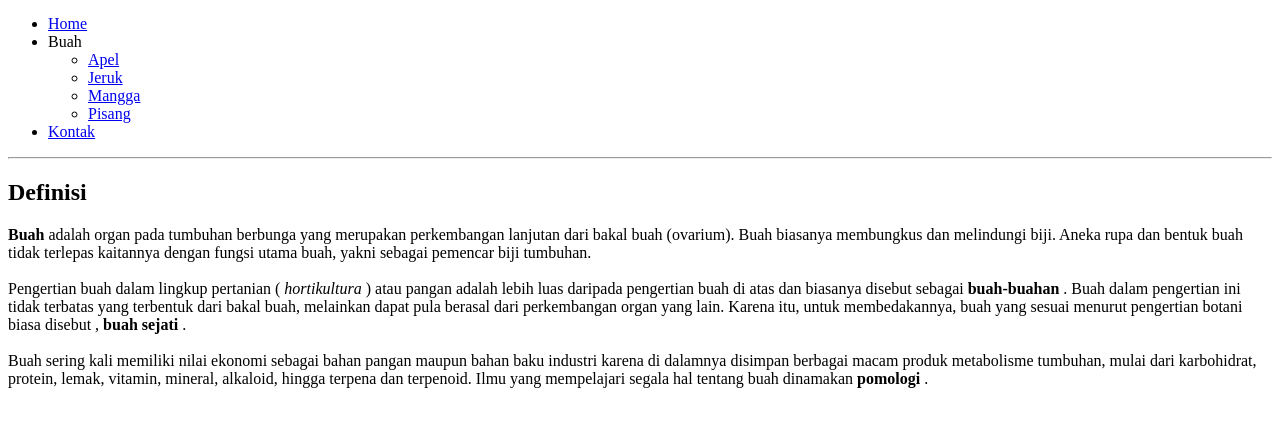
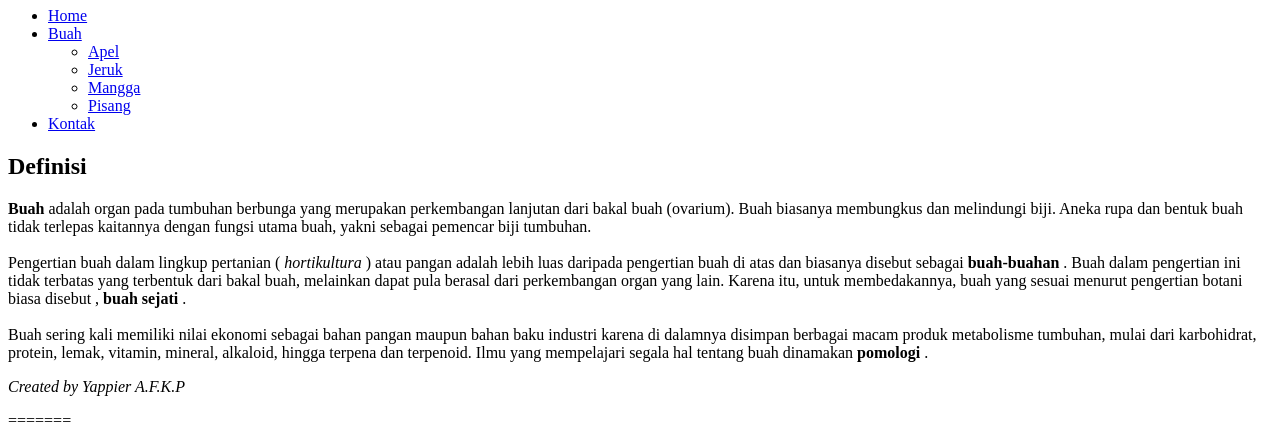
Before and after one commit to YappierUwU/html-css, a plain HTML site: page tugas.html in a window 1280 px wide. Shown: the part 99-544 px from the top of the page. Drawn offline with Linux system fonts and the light colour scheme.

Commit message:
Add files via upload

```diff
--- a/tugas.html
+++ b/tugas.html
@@ -1,3 +1,47 @@
+<<<<<<< HEAD
+<!DOCTYPE html>
+<html lang="en">
+<head>
+    <meta charset="UTF-8">
+    <meta http-equiv="X-UA-Compatible" content="IE=edge">
+    <meta name="viewport" content="width=device-width, initial-scale=1.0">
+    <title>tentangbuah.com - website tentang buah - buahan </title>
+    <link rel="stylesheet" href="style.css">
+</head>
+<body>
+    <div class="wrapper">
+        <div class="content">
+        <header>
+            <img src="image/buah.jpg"  alt="">
+            <h1>tentangbuah.com</h1>
+            <nav>
+            <ul>
+
+            <li><a href="#"> Home</a></li>
+            <li>
+                <a href="#"> Buah </a>
+            <ul class="dropdown">
+                <li><a href="pages/apel.html">Apel </a></li>
+                <li><a href="pages/jeruk.html"> Jeruk</a></li>
+                <li><a href="pages/mangga.html"> Mangga</a></li>
+                <li><a href="pages/pisang.html"> Pisang</a></li>
+            </ul>
+        </li>
+        <li><a href="pages/kontak.html"> Kontak</a></li>
+        </ul>
+        </nav>
+        </header>
+        <section>
+    <h2>Definisi</h2>
+    <p><strong> Buah</strong> adalah organ pada tumbuhan berbunga yang merupakan perkembangan lanjutan dari bakal buah (ovarium). Buah biasanya membungkus dan melindungi biji. Aneka rupa dan bentuk buah tidak terlepas kaitannya dengan fungsi utama buah, yakni sebagai pemencar biji tumbuhan.<br /><br>
+        Pengertian buah dalam lingkup pertanian (<em> hortikultura </em>) atau pangan adalah lebih luas daripada pengertian buah di atas dan biasanya disebut sebagai <strong> buah-buahan </strong>. Buah dalam pengertian ini tidak terbatas yang terbentuk dari bakal buah, melainkan dapat pula berasal dari perkembangan organ yang lain. Karena itu, untuk membedakannya, buah yang sesuai menurut pengertian botani biasa disebut ,<strong> buah sejati </strong>.<br><br>
+        Buah sering kali memiliki nilai ekonomi sebagai bahan pangan maupun bahan baku industri karena di dalamnya disimpan berbagai macam produk metabolisme tumbuhan, mulai dari karbohidrat, protein, lemak, vitamin, mineral, alkaloid, hingga terpena dan terpenoid. Ilmu yang mempelajari segala hal tentang buah dinamakan <strong> pomologi </strong>.
+    </section>
+    <footer><p><i class="fa fa-copyright" aria-hidden="true">Created by Yappier A.F.K.P</i></p></footer>
+    </div>
+    </div>
+    </body>
+=======
 <!DOCTYPE html>
 <html lang="en">
 <head>
@@ -27,4 +71,5 @@
         Pengertian buah dalam lingkup pertanian (<em> hortikultura </em>) atau pangan adalah lebih luas daripada pengertian buah di atas dan biasanya disebut sebagai <strong> buah-buahan </strong>. Buah dalam pengertian ini tidak terbatas yang terbentuk dari bakal buah, melainkan dapat pula berasal dari perkembangan organ yang lain. Karena itu, untuk membedakannya, buah yang sesuai menurut pengertian botani biasa disebut ,<strong> buah sejati </strong>.<br><br>
         Buah sering kali memiliki nilai ekonomi sebagai bahan pangan maupun bahan baku industri karena di dalamnya disimpan berbagai macam produk metabolisme tumbuhan, mulai dari karbohidrat, protein, lemak, vitamin, mineral, alkaloid, hingga terpena dan terpenoid. Ilmu yang mempelajari segala hal tentang buah dinamakan <strong> pomologi </strong>.
            </body>
+>>>>>>> 9075e847a5b04341ea8b70c26338706acffb0f5d
 </html>
```
Also changed, not shown: 1 other file.
